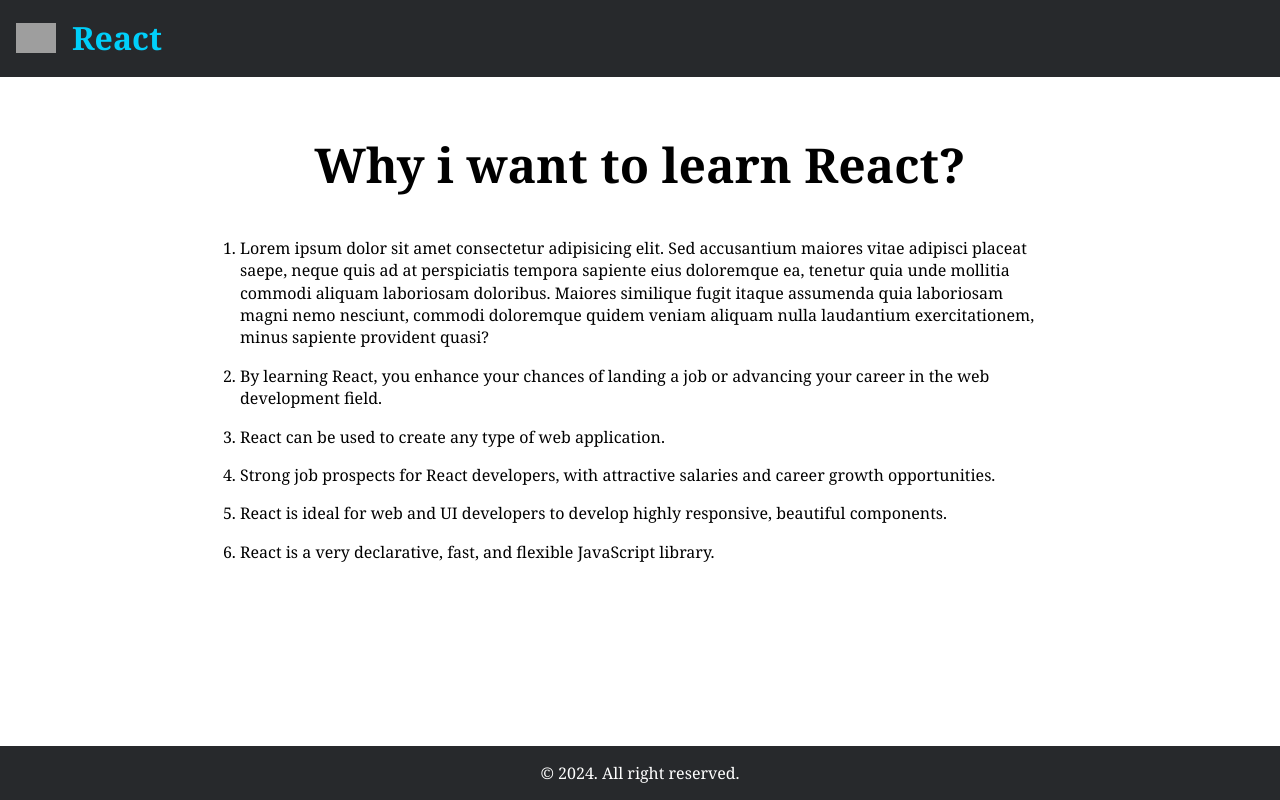
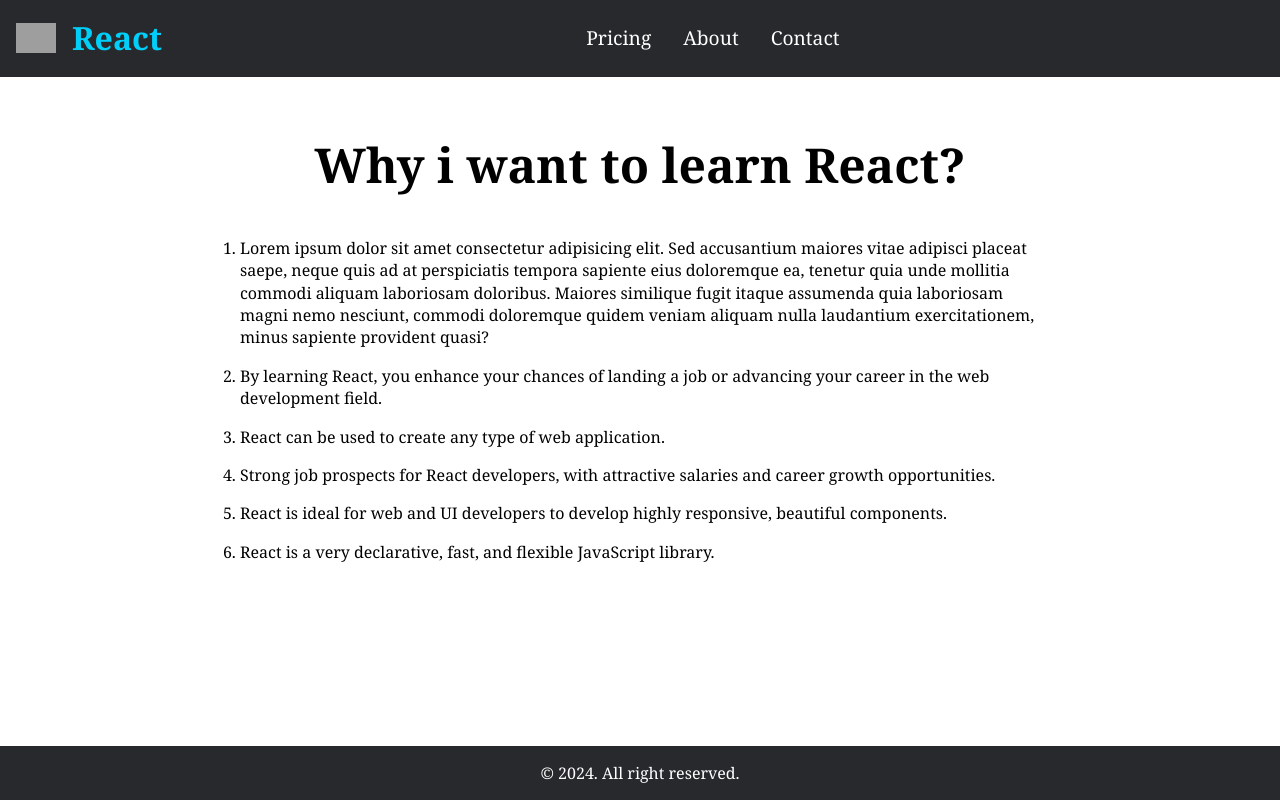
Before and after one commit to Jogata/SoftUni-React-Project, a React (Vite) app in the folder client/: page / in a window 1280 px wide. Built offline with nearby package versions, Linux system fonts and the light colour scheme; grey boxes are pictures that could not be loaded; a web font is replaced by a local one.

Commit message:
practice

```diff
--- a/client/public/styles.css
+++ b/client/public/styles.css
@@ -1735,7 +1735,7 @@ select.form-control {
   margin: 0 auto;
 }
 
-.e-one li {
+.e-one ol li {
   margin-bottom: 1rem;
 }
 
@@ -1746,3 +1746,19 @@ select.form-control {
   padding: 1rem 0;
   text-align: center;
 }
+
+.e-one nav {
+  display: flex;
+  gap: 3rem;
+  width: 96%;
+  max-width: 1600px;
+  margin: auto;
+  padding: 0.5rem 0;
+}
+
+.e-one .nav-list {
+  display: flex;
+  gap: 1rem;
+  flex-wrap: wrap;
+  margin: auto;
+}
--- a/client/src/components/beach-resort/components/ExerciseOne.jsx
+++ b/client/src/components/beach-resort/components/ExerciseOne.jsx
@@ -13,6 +13,13 @@ function Header() {
         <header>
             <img src="https://raw.githubusercontent.com/scrimba/learn-react/refs/heads/main/01.%20Static%20pages/11.%20Random%20housekeeping/react-logo.png" alt="" />
             <span>React</span>
+            <nav>
+                <ul className="nav-list">
+                    <li>pricing</li>
+                    <li>about</li>
+                    <li>contact</li>
+                </ul>
+            </nav>
         </header>
     )
 }
```
